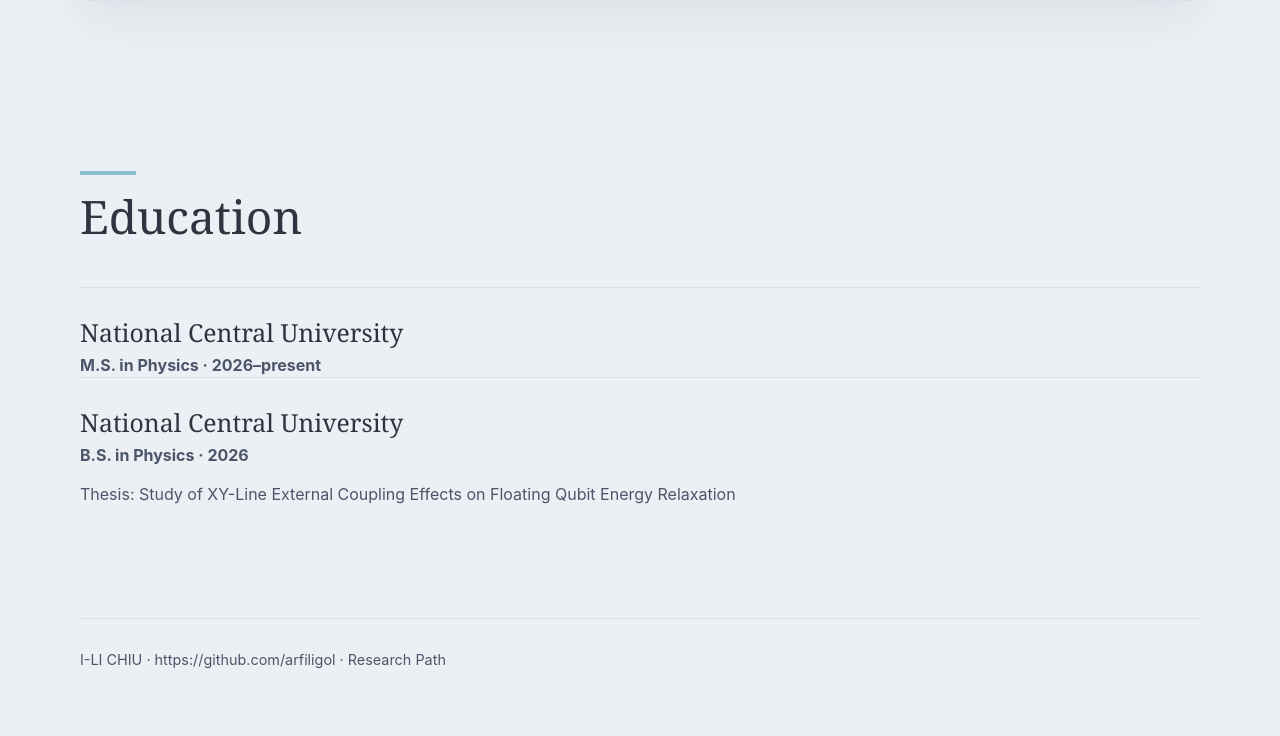
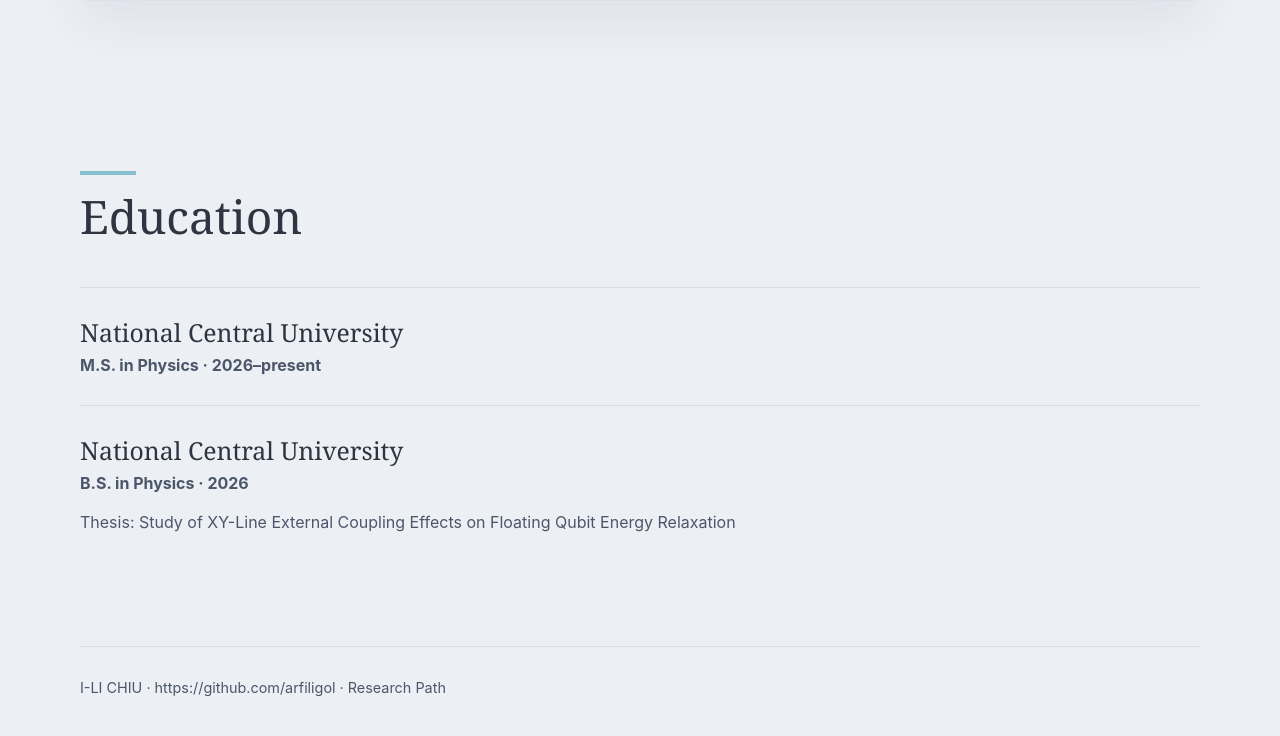
Before and after one commit to arfiligol/I-LI_CHIU_CV, an Astro site: page / in a window 1280 px wide. Shown: the part 4220-4956 px from the top of the page. Before the commit the page ends 4932 px from the top, so only its background shows below. Built offline with nearby package versions, Linux system fonts and the light colour scheme; Astro itself is replaced by a stand-in of ours.

Commit message:
Adjust spacing between education entries

```diff
--- a/src/styles/global.css
+++ b/src/styles/global.css
@@ -535,6 +535,10 @@
   padding-top: 30px;
 }
 
+.education-card + .education-card {
+  margin-top: 28px;
+}
+
 .education-card h3 {
   margin: 0 0 5px;
   font-family: var(--serif);
```
